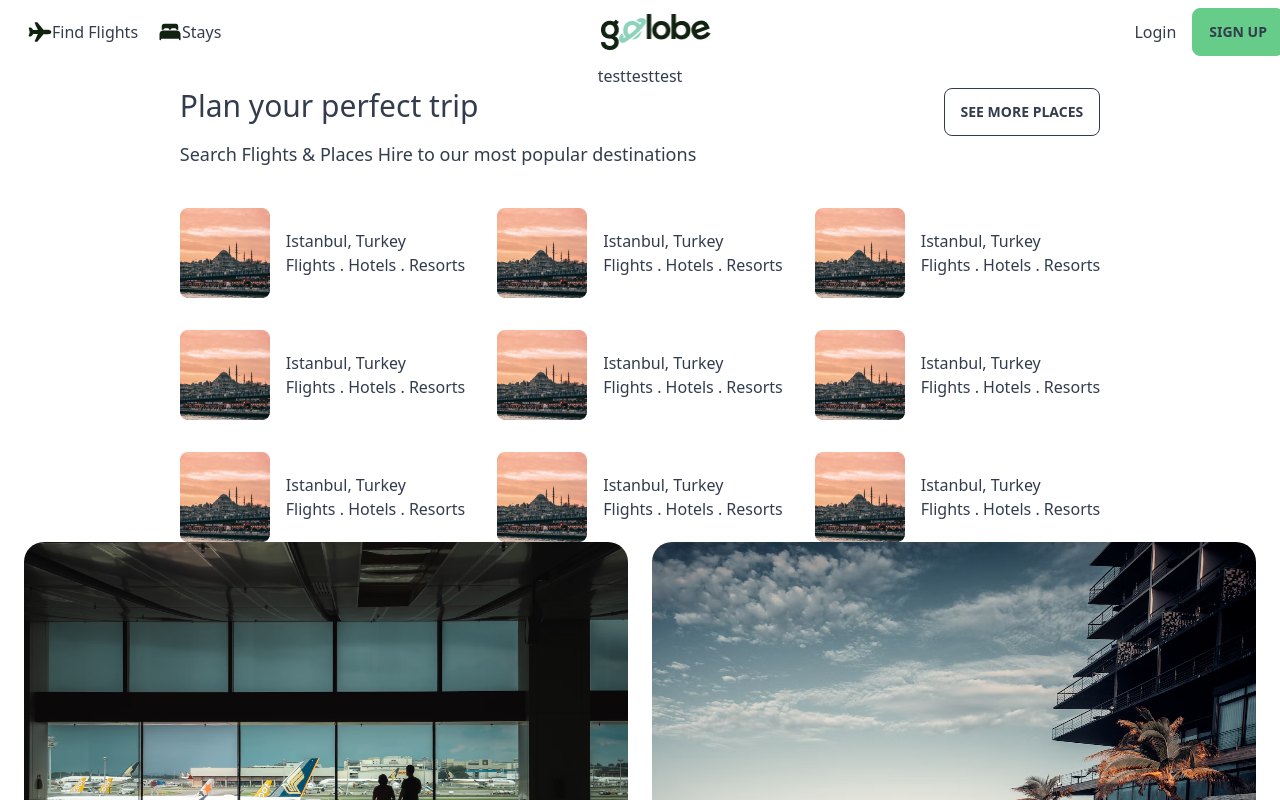
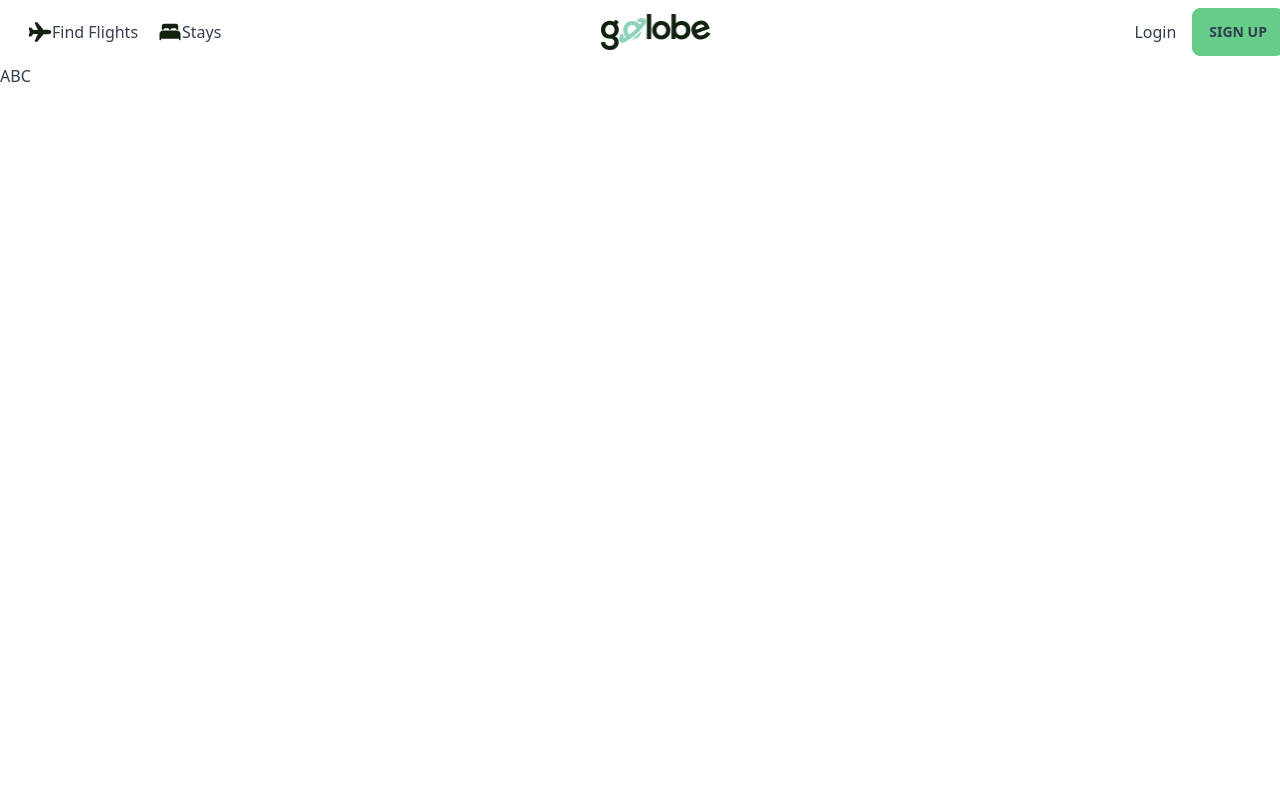
Before and after one commit to kingkwongsta/Golobe-Travel-Agency, a Next.js app: page / in a window 1280 px wide. Shown: the top 800 px of the page. Built offline with nearby package versions, Linux system fonts and the light colour scheme.

Commit message:
still debugging

```diff
--- a/src/components/search/searchbartest.jsx
+++ b/src/components/search/searchbartest.jsx
@@ -3,48 +3,12 @@ import Image from "next/image";
 import airplane from "./../../../public/airplane.png";
 import stays from "./../../../public/bed.png";
 
-export default function SearchBar() {
+export default function SearchBarTest() {
   return (
-    <div className="mx-[32px] max-w-[1232px]">
-      <div className="flex">
-        <div className="flex-1 relative">test</div>
-        <div className="flex-1 relative">test</div>
-        <div className="flex-1 relative">test</div>
-      </div>
-      {/*-------- TRAVEL INPUT --------*/}
-      {/* <div className="input-section grid grid-flow-col auto-cols-max gap-8 my-6"> */}
-      {/* <div className="input-section flex auto-cols-max gap-8 my-6">
-        <div className="from-input flex-1 relative ">
-          <p className="absolute top-[-12px] left-[10px]">
-            <span className="bg-white pl-2 pr-1.5">From - To</span>
-          </p>
-          <input
-            type="text"
-            placeholder="Los Angeles - Taipei"
-            className="input input-bordered w-full max-w-xs"
-          />
-        </div>
-        <div className="from-input flex-1 relative ">
-          <p className="absolute top-[-12px] left-[10px]">
-            <span className="bg-white pl-2 pr-1.5">Depart - Return</span>
-          </p>
-          <input
-            type="text"
-            placeholder="Type here"
-            className="input input-bordered w-full max-w-xs"
-          />
-        </div>
-        <div className="from-input flex-1 relative ">
-          <p className="absolute top-[-12px] left-[10px]">
-            <span className="bg-white pl-2 pr-1.5">Passenger - Class</span>
-          </p>
-          <input
-            type="text"
-            placeholder="Type here"
-            className="input input-bordered w-full max-w-xs"
-          />
-        </div>
-      </div> */}
+    <div classname="container flex mx-10">
+      <a classname="flex-1 text-center relative">A</a>
+      <a classname="flex-1 text-center relative">B</a>
+      <a classname="flex-1 text-center relative">C</a>
     </div>
   );
 }
--- a/src/pages/index.tsx
+++ b/src/pages/index.tsx
@@ -19,13 +19,8 @@ export default function Home() {
         <link rel="icon" href="/favicon.ico" />
       </Head>
       <NavBar />
-      <main className="flex flex-col items-center">
-        <div className="basis-auto">
-          {/* <SearchBar /> */}
-          <SearchBarTest />
-        </div>
-        <Discover />
-        <TravelCard />
+      <main>
+        <SearchBarTest />
       </main>
     </>
   );
```
